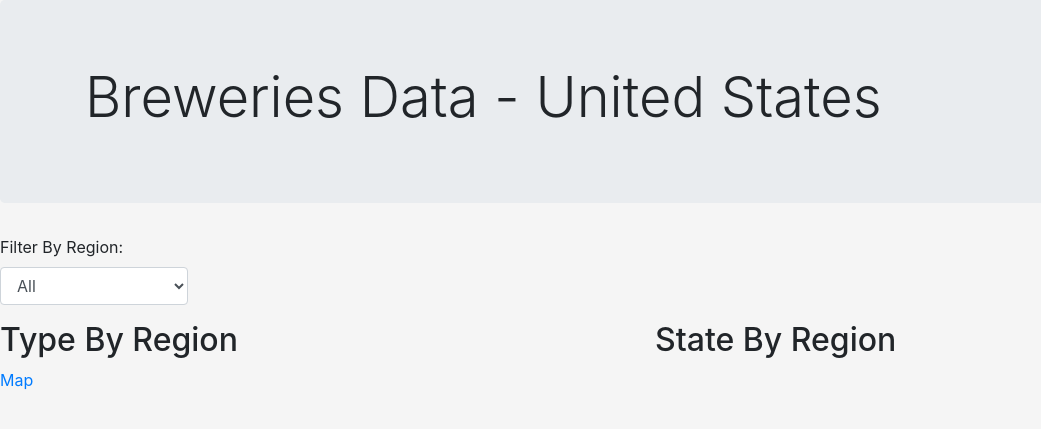
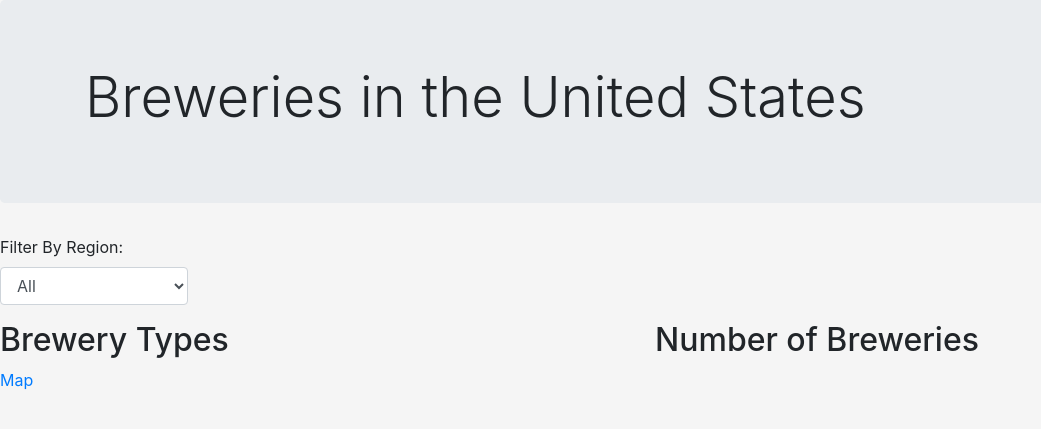
Before and after one commit to Franz365/Project_2, a Flask app: page / in a window 1280 px wide. Shown: the part 56-485 px from the top of the page, without its empty margins (0-1041 px from the left). Run offline with Flask 2, Linux system fonts and the light colour scheme; data comes from the database, SQL or seed files in the repository; data that the repository does not hold is empty; some libraries are stand-ins or nearby versions.

Commit message:
updated pptx and html file

```diff
--- a/templates/index.html
+++ b/templates/index.html
@@ -12,7 +12,7 @@
       </nav>
       <div class="jumbotron">
         <div class="container">
-          <h1 class="display-4">Breweries Data - United States</h1>
+          <h1 class="display-4">Breweries in the United States</h1>
         </div>
       </div>
     </div>
@@ -26,11 +26,11 @@
   </div>
   <div class="row">
       <div class="col-md-6 col-sm-12">
-          <h2>Type By Region</h2>
+          <h2>Brewery Types</h2>
           <div id="state-region-plot"></div>
       </div>
       <div class="col-md-6 col-sm-12">
-          <h2>State By Region</h2>
+          <h2>Number of Breweries</h2>
           <div id="region-by-state-plot"></div>
       </div>
   </div>
```
